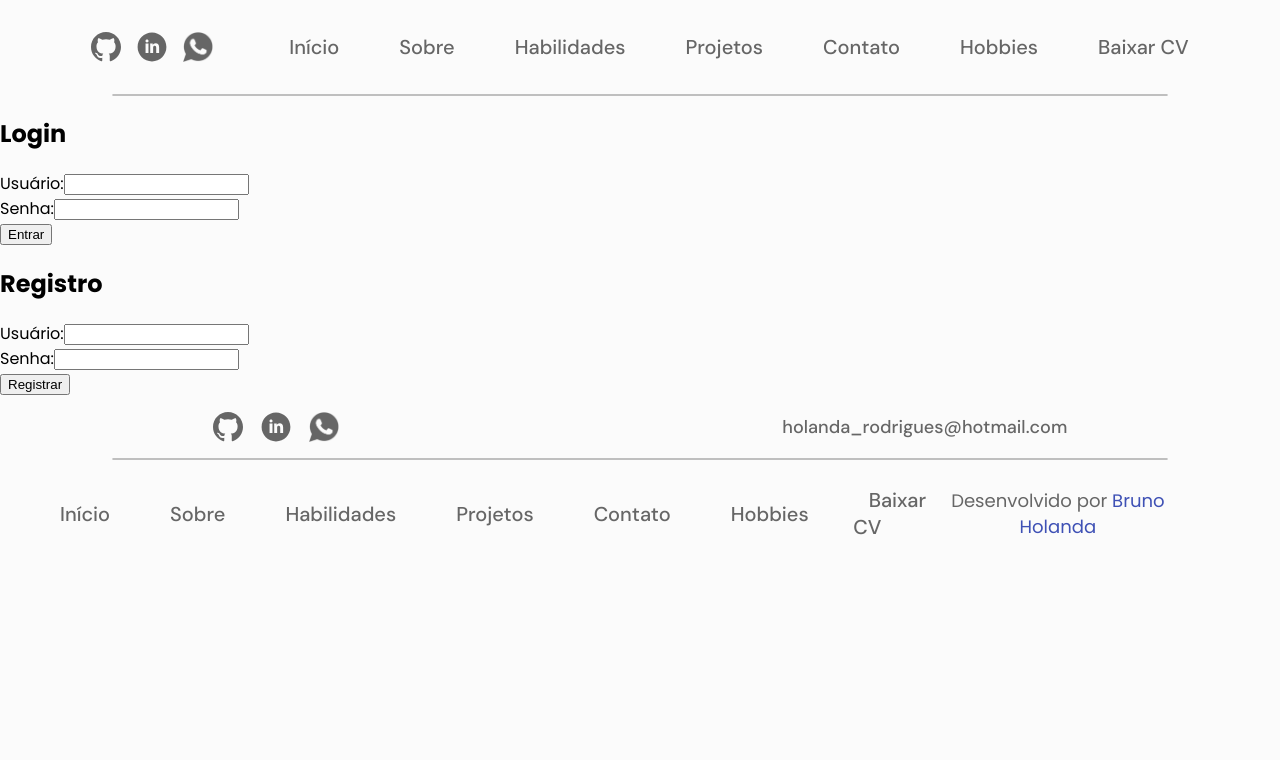
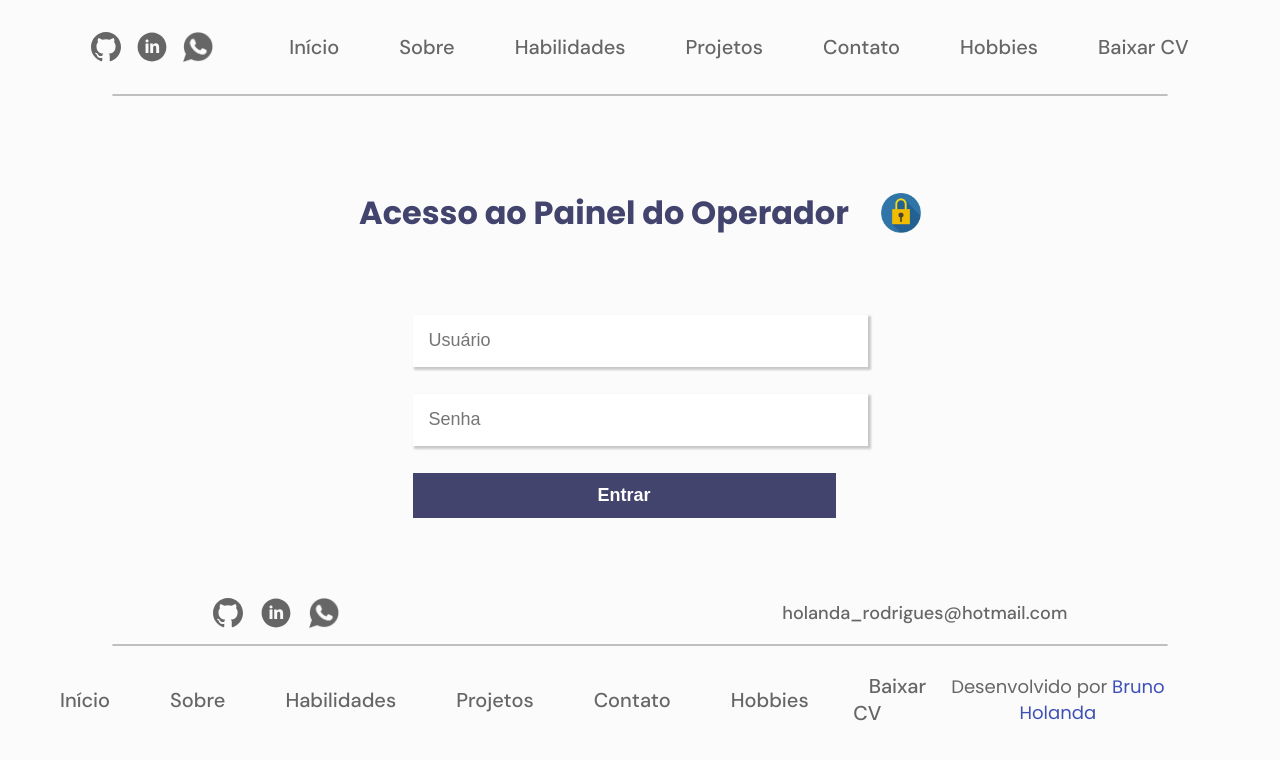
Before and after one commit to brunoholanda/portifolio-2023, a React (Create React App) app: page /#/login in a window 1280 px wide. Shown: the top 760 px of the page. Built offline with nearby package versions, Linux system fonts and the light colour scheme.

Commit message:
Paigina de login e estilizacao do modal para adicionar projetos

```diff
--- /dev/null
+++ b/src/components/Modals/modalAdd.jsx
@@ -0,0 +1,63 @@
+import React, { useEffect, useState } from "react";
+
+const ModalAdd = ({ isOpen, close, children }) => {
+  const [modalOpacity, setModalOpacity] = useState(0);
+  const [render, setRender] = useState(isOpen);
+
+  useEffect(() => {
+    if(isOpen) {
+      setRender(true);
+      setTimeout(() => setModalOpacity(1), 10);
+    } else {
+      setModalOpacity(0);
+      setTimeout(() => setRender(false), 500); // delay should match transition duration
+    }
+  }, [isOpen]);
+
+  if (!render) return null;
+
+  return (
+    <div
+      style={{
+        position: "fixed",
+        top: 0,
+        left: 0,
+        width: "100%",
+        height: "100%",
+        background: `rgba(0, 0, 0, ${modalOpacity})`,
+        transition: 'background 0.5s ease-in-out',
+      }}
+    >
+      <div
+        style={{
+          position: "relative",
+          top: "50%",
+          left: "50%",
+          transform: "translate(-50%, -50%)",
+          background: "#3f51b5",
+          padding: "1em",
+          width: "100%",
+          maxWidth: "1000px",
+          maxHeight: "500px",
+          height: "100%",
+          opacity: modalOpacity,
+          transition: 'opacity 0.5s ease-in-out',
+        }}
+      >
+        <button onClick={close} style={{
+            position: "absolute",
+            right: "10px",
+            top: "10px",
+            border: "none",
+            background: "transparent",
+            color: "#fff",
+            fontSize: "1.5em",
+            cursor: "pointer",
+          }}>X</button>
+        {children}
+      </div>
+    </div>
+  );
+};
+
+export default ModalAdd;
--- /dev/null
+++ b/src/pages/Auth/Auth.module.scss
@@ -0,0 +1,54 @@
+.autenticar {
+
+    display: flex;
+    align-items: center;
+    justify-content: center;
+    flex-direction: column;
+
+    h1, p {
+        color: var(--preto-texto);
+    }
+
+    input {
+        margin-bottom: 1.5em;
+        border-style: none;
+        box-shadow:  2px 2px 2px 1px rgba(0, 0, 0, 0.2);
+        width: 423px;
+        height: 20px;
+        font-size: 18px;
+        padding: 1rem;
+    }
+
+    button {
+        font-weight: 600;
+        font-size: 18px;
+        color: var(--branco);
+        background: var(--preto-texto);
+        border-style: none;
+        cursor: pointer;
+        transition: 0.4s all;
+        width: 423px;
+        height: 45px;
+        margin-bottom: 1em;
+        margin-bottom: 4rem;
+    }
+
+      button:hover {
+        background: var(--azul);
+        transform: scale(1.02);
+    }
+}
+
+.icone {
+    display: flex;
+    flex-direction: row;
+    align-items: center;
+    justify-content: center;
+    margin: 3.5rem 0;
+
+    img {
+        width: 40px;
+        height: 40px;
+        margin-left: 2rem;
+    }
+}
--- a/src/pages/Auth/index.jsx
+++ b/src/pages/Auth/index.jsx
@@ -1,5 +1,7 @@
 import React, { useState } from 'react';
 import { useNavigate } from 'react-router-dom';
+import styles from './Auth.module.scss';
+import cadeado from '../../public/assets/img/cadeado.png';
 
 const Authentication = () => {
   const [username, setUsername] = useState('');
@@ -10,21 +12,7 @@ const Authentication = () => {
     e.preventDefault();
 
     try {
-      // Lógica de autenticação
-    } catch (error) {
-      alert(error.message);
-    }
-
-    // Limpar o formulário
-    setUsername('');
-    setPassword('');
-  };
-
-  const handleRegister = async (e) => {
-    e.preventDefault();
-
-    try {
-      const response = await fetch('http://localhost:8000/register', {
+      const response = await fetch('http://localhost:8000/api/auth/login', {
         method: 'POST',
         headers: {
           'Content-Type': 'application/json',
@@ -37,43 +25,80 @@ const Authentication = () => {
         throw new Error(error.error);
       }
 
-      // Registro bem-sucedido, redirecionar para a rota de login
+      const { token } = await response.json();
+      localStorage.setItem('authToken', token);
+      navigate('/operador');
+    } catch (error) {
+      alert(error.message);
+    }
+
+    setUsername('');
+    setPassword('');
+  };
+
+  /*const handleRegister = async (e) => {
+    e.preventDefault();
+
+    try {
+      const response = await fetch('http://localhost:8000/api/auth/register', {
+        method: 'POST',
+        headers: {
+          'Content-Type': 'application/json',
+        },
+        body: JSON.stringify({ username, password }),
+      });
+
+      if (!response.ok) {
+        const error = await response.json();
+        throw new Error(error.error);
+      }
+
       navigate('/login');
     } catch (error) {
       alert(error.message);
     }
 
-    // Limpar o formulário
     setUsername('');
     setPassword('');
-  };
+  };*/
 
   return (
-    <div>
-      <h2>Login</h2>
+    <div className={styles.autenticar}>
+      <div className={styles.icone}>
+      <h1>Acesso ao Painel do Operador</h1>
+      <img src={cadeado} alt="imagem de cadeado" />
+      </div>
       <form onSubmit={handleLogin}>
         <div>
-          <label htmlFor="username">Usuário:</label>
+          <label htmlFor="username"></label>
           <input
             type="text"
             id="username"
+            placeholder='Usuário'
             value={username}
             onChange={(e) => setUsername(e.target.value)}
           />
         </div>
         <div>
-          <label htmlFor="password">Senha:</label>
+          <label htmlFor="password"></label>
           <input
             type="password"
             id="password"
+            placeholder='Senha'
             value={password}
             onChange={(e) => setPassword(e.target.value)}
           />
         </div>
         <button type="submit">Entrar</button>
       </form>
+    </div>
+  );
+};
 
-      <h2>Registro</h2>
+export default Authentication;
+
+
+/*     <h2>Registro</h2>
       <form onSubmit={handleRegister}>
         <div>
           <label htmlFor="register-username">Usuário:</label>
@@ -94,9 +119,4 @@ const Authentication = () => {
           />
         </div>
         <button type="submit">Registrar</button>
-      </form>
-    </div>
-  );
-};
-
-export default Authentication;
+</form>*/
--- /dev/null
+++ b/src/pages/Painel/Painel.css
@@ -0,0 +1,48 @@
+.painel {
+    display: grid;
+    grid-template-columns: 1fr 1fr;
+    align-items: center;
+    justify-content: center;
+    margin-left: 2rem;
+
+}
+
+.painel input {
+    margin-bottom: 1.5em;
+    border-style: none;
+    box-shadow:  2px 2px 2px 1px rgba(0, 0, 0, 0.2);
+    width: 423px;
+    height: 10px;
+    font-size: 15px;
+    padding: 1rem;
+    border-radius: 8px;
+}
+
+.painel textarea {
+    margin-bottom: 1.5em;
+    border-style: none;
+    box-shadow:  2px 2px 2px 1px rgba(0, 0, 0, 0.2);
+    width: 423px;
+    height: 150px;
+    font-size: 18px;
+    padding: 1rem;
+    border-radius: 8px;
+}
+
+.painel button {
+    width: 458px;
+    height: 50px;
+    font-weight: 600;
+    font-size: 18px;
+    color: #ffffff;
+    background: #42446E;
+    border-style: none;
+    cursor: pointer;
+    transition: 0.4s all;
+    margin-bottom: 1em;
+    border-radius: 8px;
+}
+
+.painel button:hover {
+  background: orange;
+}
--- a/src/pages/Painel/index.jsx
+++ b/src/pages/Painel/index.jsx
@@ -1,5 +1,7 @@
 import CardUpdate from 'components/CardUpdate';
+import ModalAdd from 'components/Modals/modalAdd';
 import React, { useState, useEffect } from 'react';
+import './Painel.css';
 
 const OperatorPanel = ({ addPost, editPost, editedPost, setEditedPost, cancelEdit }) => {
   const [title, setTitle] = useState('');
@@ -51,49 +53,45 @@ const OperatorPanel = ({ addPost, editPost, editedPost, setEditedPost, cancelEdi
   };
 
   return (
+    <div >
+      <h2>Painel do Operador</h2>
+      <form className='painel' onSubmit={handleSubmit}>
         <div>
-      <h2>Painel do Operador</h2>
-      <form onSubmit={handleSubmit}>
-        <div>
-          <label htmlFor="title">Título:</label>
-          <input type="text" id="title" value={title} onChange={(e) => setTitle(e.target.value)} />
+          <input type="text" id="title" placeholder='Insira o Titulo do Projeto' value={title} onChange={(e) => setTitle(e.target.value)} />
         </div>
         <div>
-          <label htmlFor="image">Imagem do Projeto:</label>
-          <input type="text" id="image" value={image} onChange={(e) => setImage(e.target.value)} />
+          <input type="text" id="image" placeholder='Imagem do Projeto' value={image} onChange={(e) => setImage(e.target.value)} />
         </div>
         <div>
-          <label htmlFor="summary">Resumo:</label>
           <textarea
             id="summary"
+            placeholder='Resumo do projeto'
             value={summary}
             onChange={(e) => setSummary(e.target.value)}
           />
         </div>
         <div>
-          <label htmlFor="description">Descrição:</label>
           <textarea
             id="description"
+            placeholder='Descrição completa do projeto'
             value={description}
             onChange={(e) => setDescription(e.target.value)}
           />
         </div>
         <div>
-          <label htmlFor="skills">Habilidades:</label>
-          <input type="text" id="skills" value={skills} onChange={(e) => setSkills(e.target.value)} />
+          <input type="text" id="skills" placeholder='Habilidades' value={skills} onChange={(e) => setSkills(e.target.value)} />
         </div>
         <div>
-          <label htmlFor="projectLink">Link do Projeto:</label>
           <input
             type="text"
             id="projectLink"
+            placeholder='Link do Projeto'
             value={projectLink}
             onChange={(e) => setProjectLink(e.target.value)}
           />
         </div>
         <div>
-          <label htmlFor="repoLink">Link do Repositório:</label>
-          <input type="text" id="repoLink" value={repoLink} onChange={(e) => setRepoLink(e.target.value)} />
+          <input type="text" id="repoLink" placeholder='Link do GitHub' value={repoLink} onChange={(e) => setRepoLink(e.target.value)} />
         </div>
         {editedPost ? (
           <>
@@ -204,9 +202,22 @@ const Posts = () => {
     fetchPosts();
   }, []);
 
+  const [isModalOpen, setIsModalOpen] = useState(false);
+
+  const handleOpenModal = () => {
+    setIsModalOpen(true);
+  };
+
+  const handleCloseModal = () => {
+    setIsModalOpen(false);
+  };
+
+
   return (
     <div>
-      <h1>Meu Portfólio</h1>
+      <h1>Painel do Operador</h1>
+      <button onClick={handleOpenModal}>Adicionar Post</button>
+      <ModalAdd isOpen={isModalOpen} close={handleCloseModal}>
         <OperatorPanel
           addPost={addPost}
           editPost={editPost}
@@ -214,7 +225,8 @@ const Posts = () => {
           setEditedPost={setEditedPost}
           cancelEdit={cancelEdit}
         />
-      <h2>Posts Recentes:</h2>
+      </ModalAdd>
+      <p>Aqui é possivel adicionar, remover ou alterar projetos</p>
       {posts.map((post, index) => (
         <div key={index}>
           <h3>{post.title}</h3>
@@ -223,7 +235,8 @@ const Posts = () => {
           <p>Habilidades: {post.skills}</p>
           <a href={post.projectLink}>Link do Projeto</a>
           <a href={post.repoLink}>Link do Repositório</a>
-          <button onClick={() => setEditedPost(post)}>Editar</button>
+          <button onClick={() => { setEditedPost(post); handleOpenModal(); }}>Editar</button>
+
           <button onClick={() => deletePost(post.id)}>Excluir</button>
 
           <div>
--- a/src/routes.js
+++ b/src/routes.js
@@ -1,4 +1,4 @@
-import React, { useState } from 'react';
+import React, { useState, useEffect } from 'react';
 import { Navigate, Route, Routes, HashRouter } from 'react-router-dom';
 
 import Contact from 'pages/Contact';
@@ -16,14 +16,10 @@ import Authentication from 'pages/Auth';
 function AppRoutes() {
   const [isAuthenticated, setIsAuthenticated] = useState(false);
 
-  const handleLogin = (username, password) => {
-    // Verificar as credenciais do usuário
-    if (username === 'admin' && password === 'password') {
-      setIsAuthenticated(true);
-    } else {
-      alert('Credenciais inválidas');
-    }
-  };
+  useEffect(() => {
+    const token = localStorage.getItem('authToken');
+    setIsAuthenticated(!!token);
+  }, []);
 
   return (
     <HashRouter>
@@ -48,7 +44,7 @@ function AppRoutes() {
           />
           <Route
             path="/login"
-            element={<Authentication handleLogin={handleLogin} />}
+            element={<Authentication setIsAuthenticated={setIsAuthenticated} />}
           />
           <Route path="*" element={<NotFound />} />
         </Route>
```
Also changed, not shown: src/pages/Painel/Painel.Module.scss (deleted), src/public/assets/img/cadeado.png (added). Lines whose indentation alone changed are shown as unchanged.
